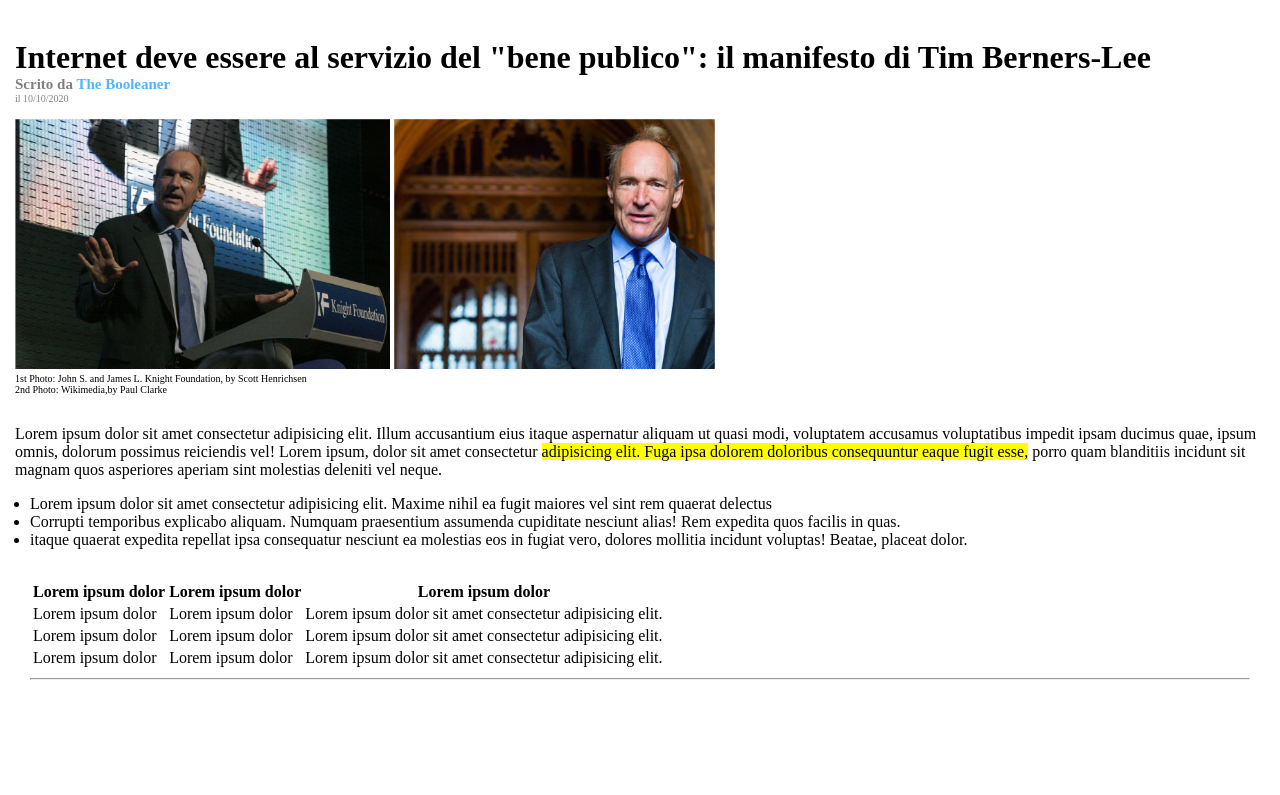
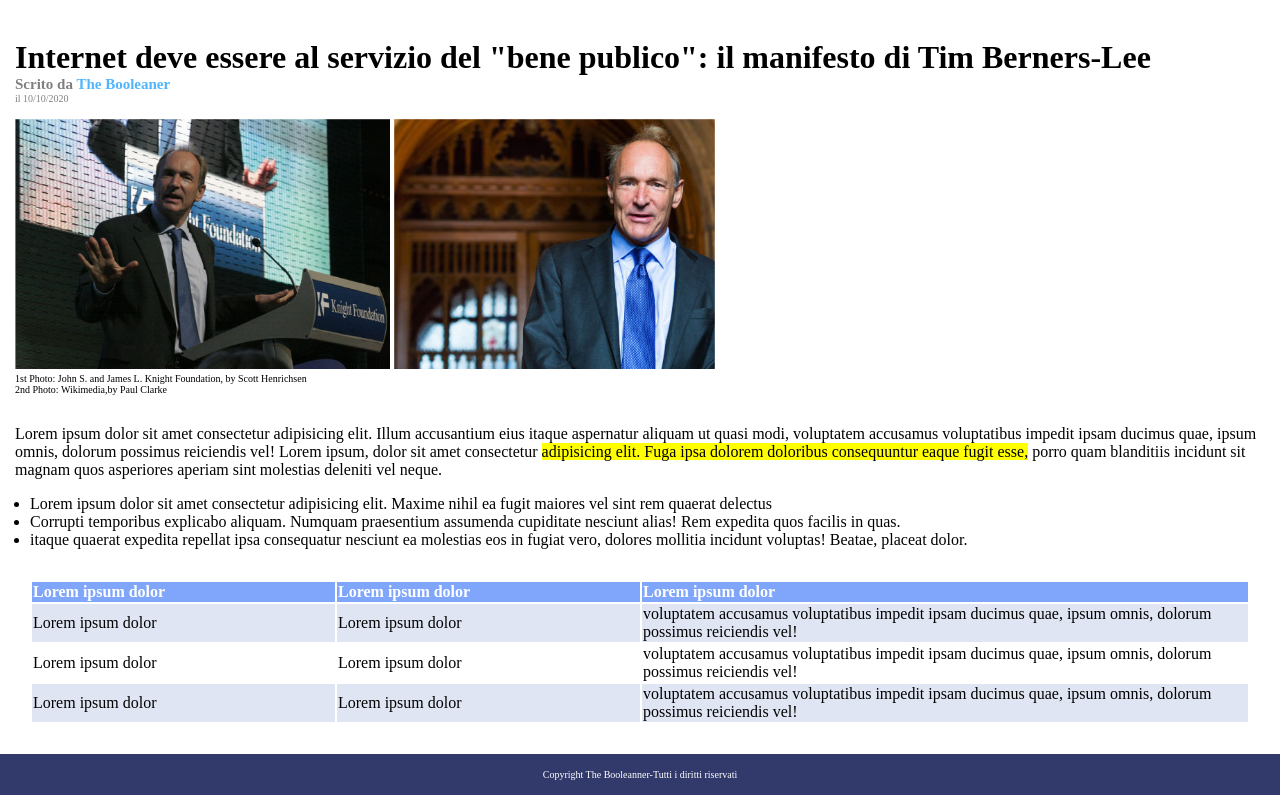
Before and after one commit to VictorBruschelli/-html-css-booleaner, a plain HTML site: page index.html in a window 1280 px wide. Shown: the part 97-892 px from the top of the page. Before the commit the page ends 815 px from the top, so only its background shows below. Drawn offline with Linux system fonts and the light colour scheme.

Commit message:
add:footer

```diff
--- a/css/style.css
+++ b/css/style.css
@@ -60,3 +60,24 @@ ul{
 #color{
     background-color:yellow ;
 }
+.sezione-tabella table{
+    text-align: left;
+}
+.sezione-tabella table thead{
+    background-color: #7FA6FB;
+    color: white;
+}
+.sezione-tabella table thead .main-col{
+    width: 50%;
+}
+.odd{
+    background-color: #DFE5F2;
+}
+.tfoot{
+    background-color: #313A6B;
+    margin: 0%;
+    padding: 15px;
+    color: white;
+    font-size: x-small;
+    text-align: center;
+}
--- a/index.html
+++ b/index.html
@@ -41,47 +41,48 @@
 
             </ul>
 
-            <section id="sezione-tabella">
+            <section class="sezione-tabella">
                 <table>
                     <thead>
                         <tr>
                             <th>Lorem ipsum dolor</th>
                             <th>Lorem ipsum dolor</th>
-                            <th>Lorem ipsum dolor</th>
+                            <th class="main-col">Lorem ipsum dolor</th>
                         </tr>
                     </thead>
 
                     <tbody>
+                        <tr class="odd">
+                            <td>Lorem ipsum dolor</td>
+                            <td>Lorem ipsum dolor</td>
+                            <td>voluptatem accusamus voluptatibus impedit ipsam ducimus quae,
+                                ipsum omnis, dolorum possimus reiciendis vel!</td>
+
+                        </tr>
                         <tr>
                             <td>Lorem ipsum dolor</td>
                             <td>Lorem ipsum dolor</td>
-                            <td>Lorem ipsum dolor sit amet consectetur adipisicing elit.</td>
+                            <td>voluptatem accusamus voluptatibus impedit ipsam ducimus quae,
+                                ipsum omnis, dolorum possimus reiciendis vel!</td>
 
                         </tr>
-                        <tbody>
-                            <tr>
-                                <td>Lorem ipsum dolor</td>
-                                <td>Lorem ipsum dolor</td>
-                                <td>Lorem ipsum dolor sit amet consectetur adipisicing elit.</td>
-                            </tr>
-                            <tbody>
-                                <tr>
-                                    <td>Lorem ipsum dolor</td>
-                                    <td>Lorem ipsum dolor</td>
-                                    <td>Lorem ipsum dolor sit amet consectetur adipisicing elit.</td>
-                                </tr>
+                        <tr class="odd">
+                            <td>Lorem ipsum dolor</td>
+                            <td>Lorem ipsum dolor</td>
+                            <td>voluptatem accusamus voluptatibus impedit ipsam ducimus quae,
+                                ipsum omnis, dolorum possimus reiciendis vel!</td>
 
-
+                        </tr>
+                        </tbody>
                 </table>
-                <hr>
 
             </section>
 
         </section>
-
-
-
    </main>
+   <footer>
+    <div class="tfoot">Copyright The Booleanner-Tutti i diritti riservati</div>
+   </footer>
 
 </body>
 </html>
```
